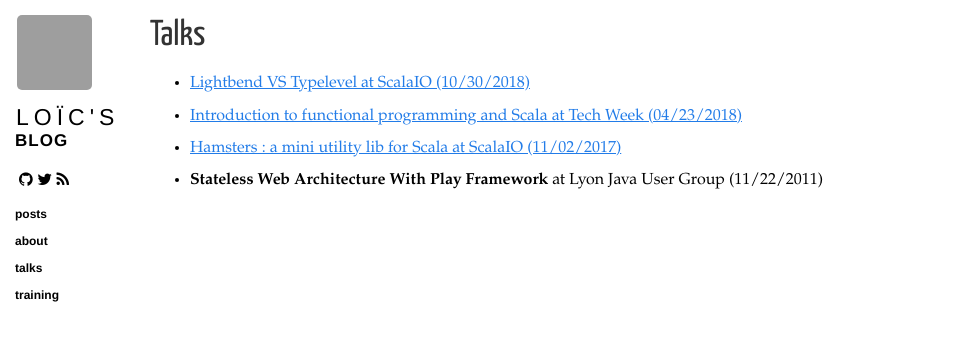
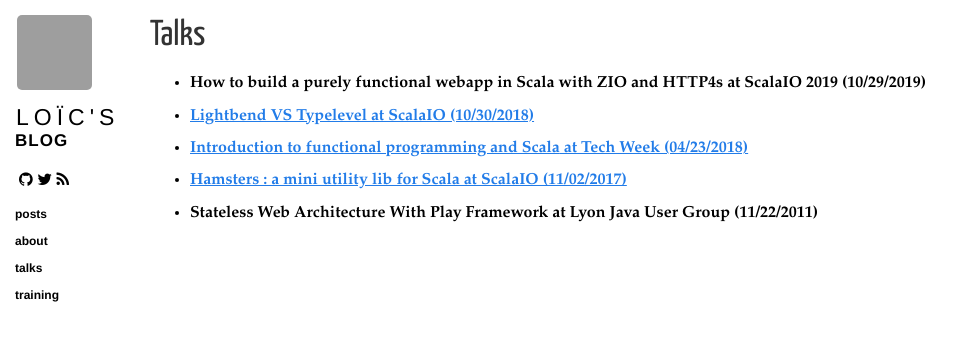
Before and after one commit to loicdescotte/loicdescotte.github.io, a Jekyll site: the page built from talks.html, in a window 1280 px wide, cut to the strip 0-341 px from the top of the page. Shown: the whole strip, without its empty margins (0-973 px from the left). Built offline with Jekyll 4.4.1, drawn with Linux system fonts in a browser that asks for light colours; nearby versions of some CDN libraries; grey boxes are pictures that could not be loaded.

Commit message:
Update talks.html

```diff
--- a/talks.html
+++ b/talks.html
@@ -9,6 +9,7 @@ title: "Talks"
 
   <p>
   	<ul>
+      <li><b>How to build a purely functional webapp in Scala with ZIO and HTTP4s<b/> at ScalaIO 2019 (10/29/2019)</li>
       <li><a href="https://youtu.be/_WFqc08cF9s">Lightbend VS Typelevel at ScalaIO (10/30/2018)</a></li>
       <li><a href="https://youtu.be/rANw_fQ0C9o">Introduction to functional programming and Scala</b> at Tech Week (04/23/2018)</a></li>
       <li><a href="https://www.youtube.com/watch?v=_SaD28-1ds4">Hamsters : a mini utility lib for Scala at ScalaIO (11/02/2017)</a></li>
```
